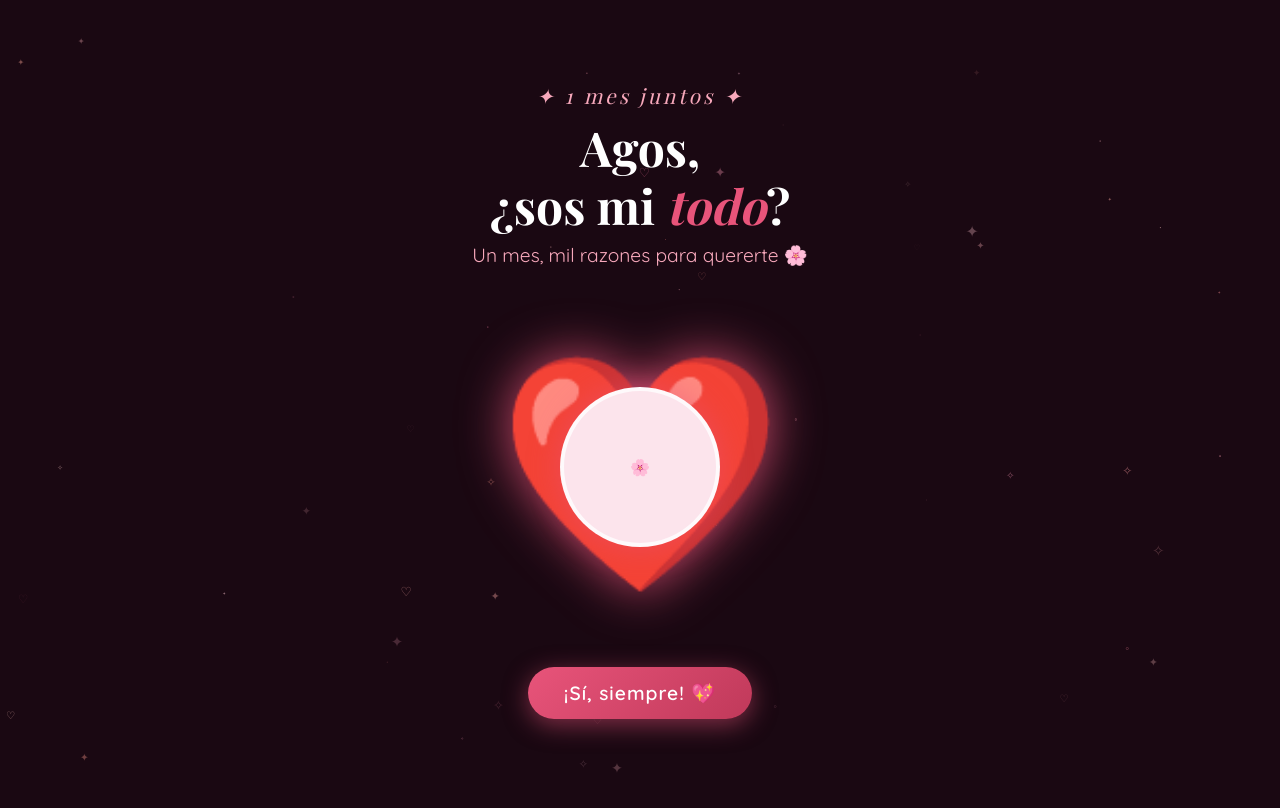
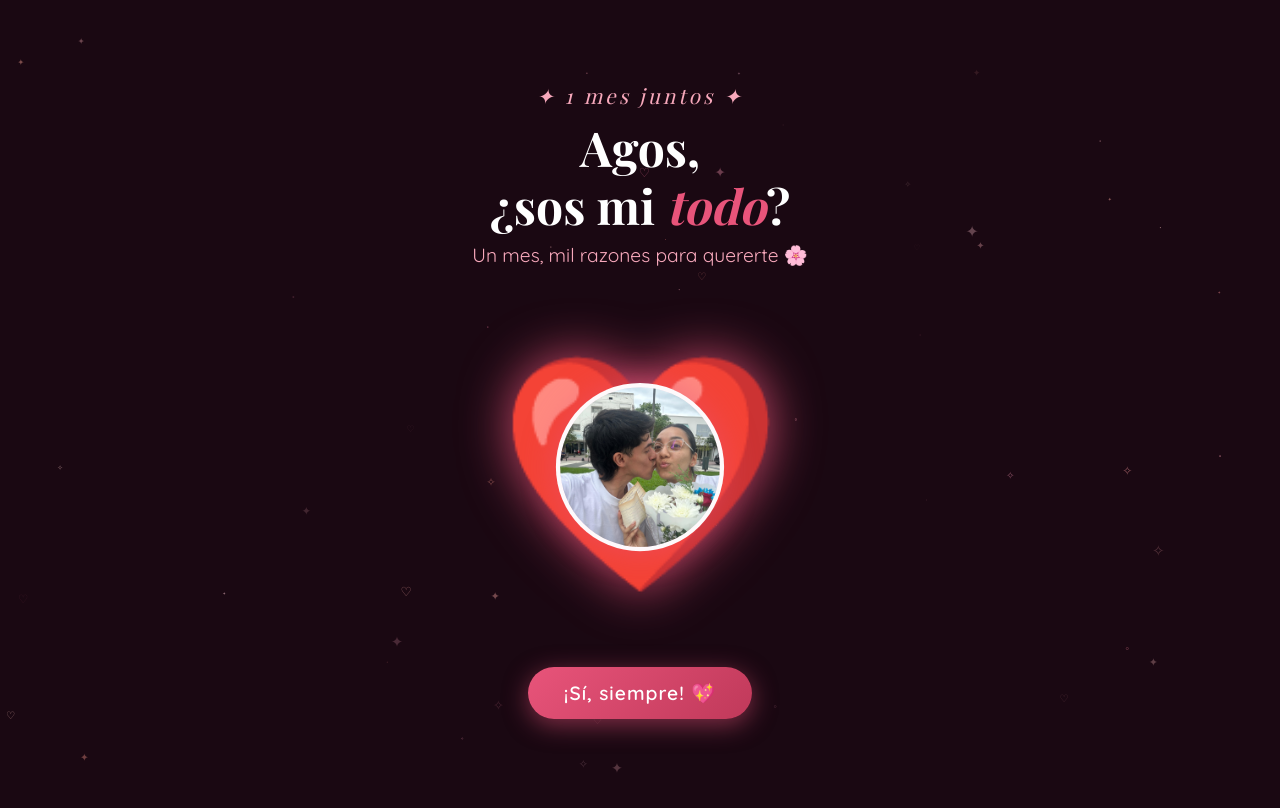
Before and after one commit to codecuellar/cumplemes, a plain HTML site: page index.html in a window 1280 px wide. Shown: the top 808 px of the page. Drawn offline with nearby package versions, Linux system fonts and the light colour scheme; a web font is replaced by a local one.

Commit message:
Update index.html

```diff
--- a/index.html
+++ b/index.html
@@ -379,12 +379,14 @@
   <p class="subtitulo">Un mes, mil razones para quererte 🌸</p>
 
   <div class="corazon-wrap">
-    <div class="corazon-emoji">❤️</div>
-    <div class="foto-circulo">
-      <img src="IMG-20260120-WA0037.jpg"
-      <span class="foto-placeholder" style="display:none">🌸</span>
+    <div class="corazon-emoji" style="display:flex; align-items:center; justify-content:center;">
+      ❤️
+      <div class="foto-circulo" style="position:absolute;">
+        <img src="IMG-20260120-WA0037.jpg" alt="Nosotros" onerror="this.style.display='none';this.nextElementSibling.style.display='block'">
+        <span class="foto-placeholder" style="display:none">🌸</span>
+      </div>
     </div>
-  </div>
+</div>
 
   <div class="botones-wrap">
     <button id="btnSi" class="btn">¡Sí, siempre! 💖</button>
```
